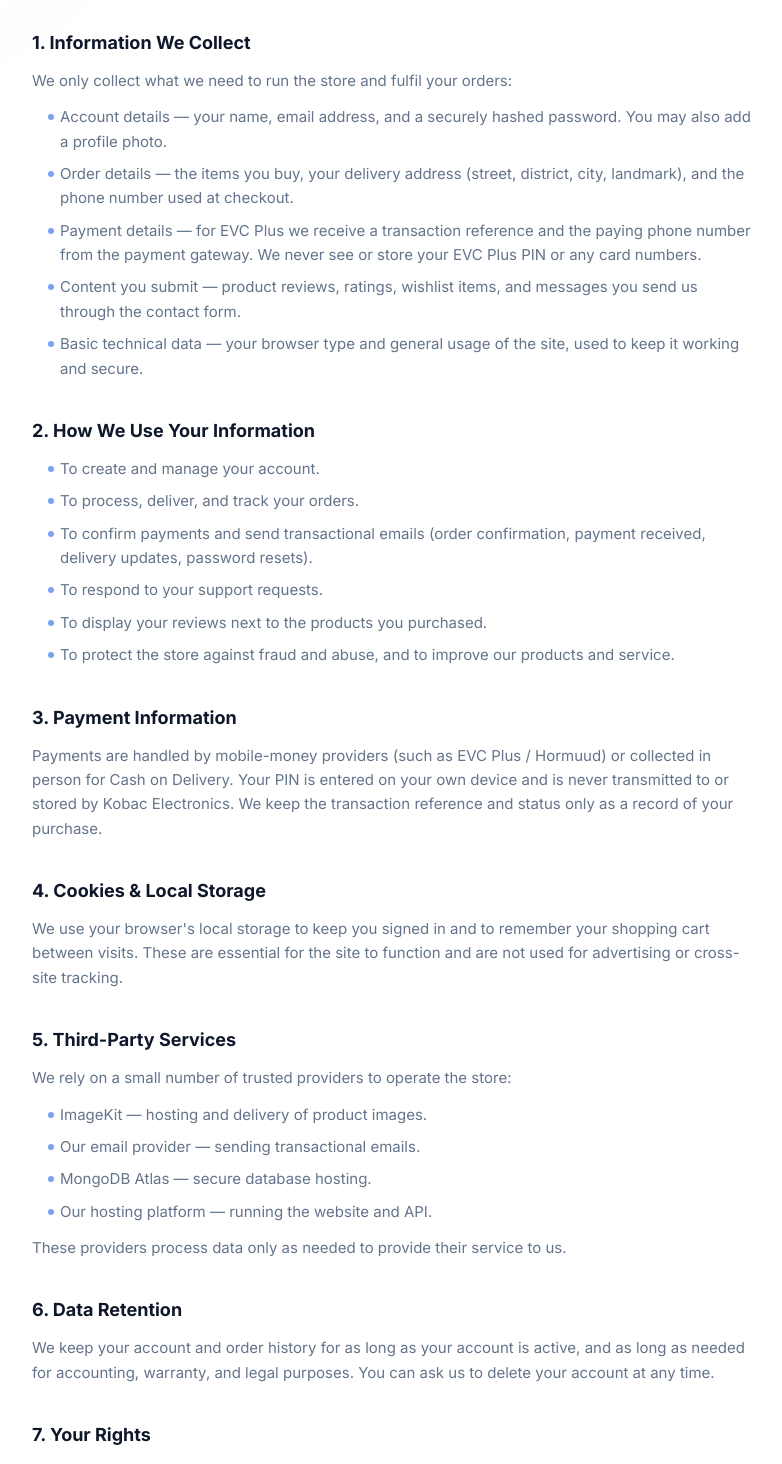
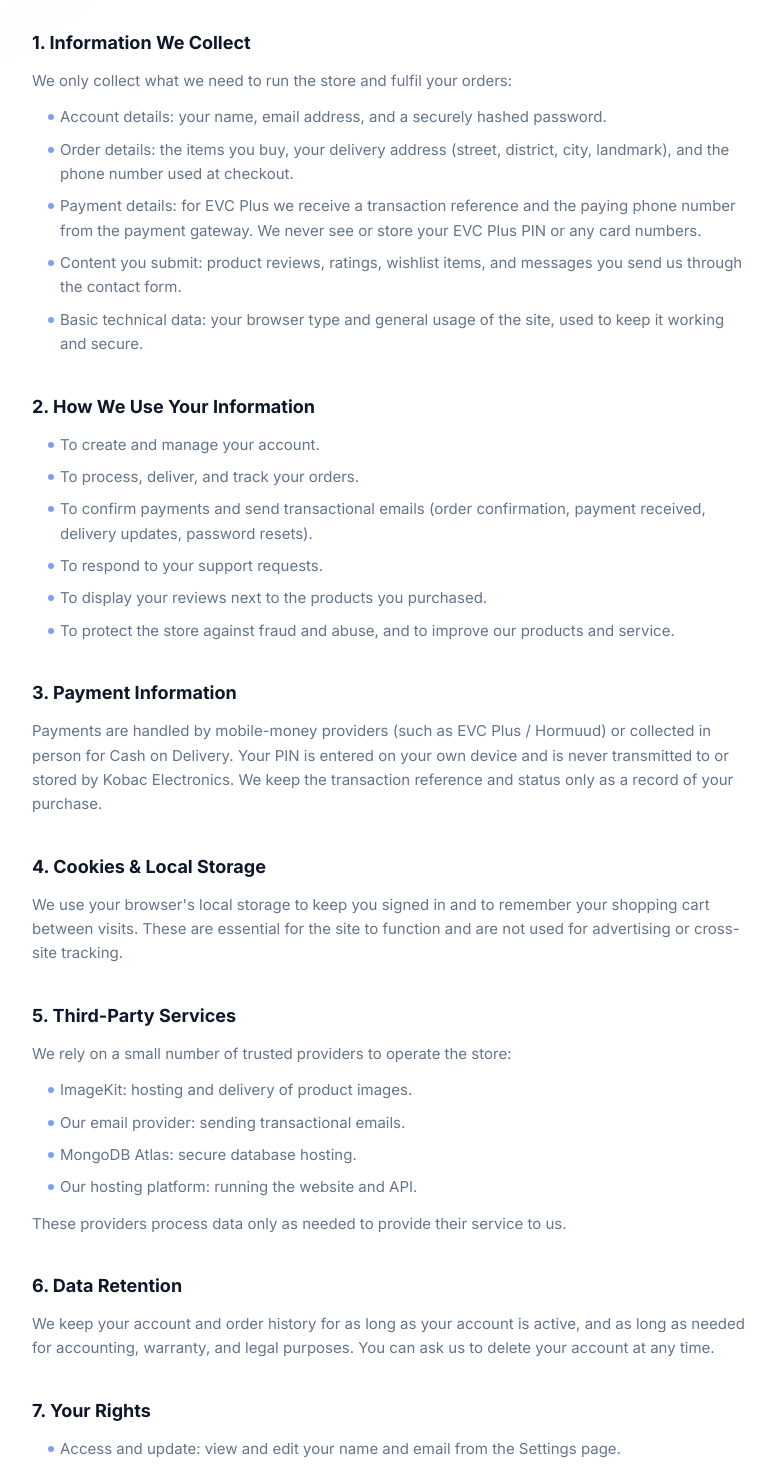
Before and after one commit to Abdalle13/kobac-electronics, a React (Vite) app in the folder frontend/: page /privacy in a window 1280 px wide. Shown: the part 360-1824 px from the top of the page, without its empty margins (248-1030 px from the left). Built offline with nearby package versions, Linux system fonts and the light colour scheme; no server answers.

Commit message:
make the mobile hero shorter with a more visible background image, and replace em dashes with plain punctuation in all user-facing text

```diff
--- a/frontend/src/components/admin/OverviewTab.jsx
+++ b/frontend/src/components/admin/OverviewTab.jsx
@@ -64,7 +64,7 @@ const OverviewTab = () => {
       <div className="bg-surface border border-line rounded-2xl p-5 sm:p-8">
         <div className="flex justify-between items-center mb-8">
           <div>
-            <h3 className="text-lg sm:text-xl font-bold text-fg tracking-tight">Revenue — last 7 days</h3>
+            <h3 className="text-lg sm:text-xl font-bold text-fg tracking-tight">Revenue (last 7 days)</h3>
             <p className="text-xs text-muted mt-1">Paid orders by day</p>
           </div>
           <div className="flex items-center gap-2 text-primary bg-primary/5 px-3 py-1.5 rounded-xl border border-primary/10">
--- a/frontend/src/components/admin/SettingsTab.jsx
+++ b/frontend/src/components/admin/SettingsTab.jsx
@@ -68,7 +68,7 @@ const SettingsTab = () => {
     setSavingProfile(true);
     try {
       await api.put('/users/profile', { name: profile.name, email: profile.email, password: profile.password });
-      toast.success('Profile updated — some changes may require re-login');
+      toast.success('Profile updated. Some changes may require re-login');
       setProfile((p) => ({ ...p, password: '', confirmPassword: '' }));
     } catch (err) {
       toast.error(err.response?.data?.message || err.message);
--- a/frontend/src/components/layout/Navbar.jsx
+++ b/frontend/src/components/layout/Navbar.jsx
@@ -63,7 +63,7 @@ const Navbar = () => {
           <Zap size={12} className="animate-pulse shrink-0" />
           <span className="truncate">
             Spend ${freeShippingThreshold}+ and get free delivery
-            <span className="hidden sm:inline"> — limited time</span>
+            <span className="hidden sm:inline"> (limited time)</span>
           </span>
         </span>
       </div>
--- a/frontend/src/pages/CheckoutPage.jsx
+++ b/frontend/src/pages/CheckoutPage.jsx
@@ -202,7 +202,7 @@ const CheckoutPage = () => {
                     icon={Smartphone}
                     tone="bg-primary/15 text-primary"
                     title="EVC Plus"
-                    subtitle="Mobile money — pay now from your phone"
+                    subtitle="Mobile money. Pay now from your phone"
                   />
                   <PaymentOption
                     selected={paymentMethod === 'Cash on Delivery'}
@@ -236,7 +236,7 @@ const CheckoutPage = () => {
                     />
                     <p className="text-[11px] text-muted flex items-center gap-1.5">
                       <ShieldCheck className="w-3.5 h-3.5 text-success shrink-0" />
-                      Simulated gateway — demo PIN is <span className="font-mono text-fg">1234</span>.
+                      Simulated gateway. Demo PIN is <span className="font-mono text-fg">1234</span>.
                     </p>
                   </div>
                 )}
@@ -272,7 +272,7 @@ const CheckoutPage = () => {
                   <p className="text-muted text-sm max-w-xs">
                     {evcStatus === 'pushing'
                       ? `A ${formatCurrency(totalPrice)} request was sent to ${evcNumber}. Approve it with your PIN.`
-                      : 'Payment approved — creating your order.'}
+                      : 'Payment approved. Creating your order.'}
                   </p>
                 </div>
               )}
--- a/frontend/src/pages/PrivacyPolicyPage.jsx
+++ b/frontend/src/pages/PrivacyPolicyPage.jsx
@@ -12,11 +12,11 @@ const PrivacyPolicyPage = () => (
       <p>We only collect what we need to run the store and fulfil your orders:</p>
       <LegalList
         items={[
-          'Account details — your name, email address, and a securely hashed password. You may also add a profile photo.',
-          'Order details — the items you buy, your delivery address (street, district, city, landmark), and the phone number used at checkout.',
-          'Payment details — for EVC Plus we receive a transaction reference and the paying phone number from the payment gateway. We never see or store your EVC Plus PIN or any card numbers.',
-          'Content you submit — product reviews, ratings, wishlist items, and messages you send us through the contact form.',
-          'Basic technical data — your browser type and general usage of the site, used to keep it working and secure.',
+          'Account details: your name, email address, and a securely hashed password.',
+          'Order details: the items you buy, your delivery address (street, district, city, landmark), and the phone number used at checkout.',
+          'Payment details: for EVC Plus we receive a transaction reference and the paying phone number from the payment gateway. We never see or store your EVC Plus PIN or any card numbers.',
+          'Content you submit: product reviews, ratings, wishlist items, and messages you send us through the contact form.',
+          'Basic technical data: your browser type and general usage of the site, used to keep it working and secure.',
         ]}
       />
     </LegalSection>
@@ -53,10 +53,10 @@ const PrivacyPolicyPage = () => (
       <p>We rely on a small number of trusted providers to operate the store:</p>
       <LegalList
         items={[
-          'ImageKit — hosting and delivery of product images.',
-          'Our email provider — sending transactional emails.',
-          'MongoDB Atlas — secure database hosting.',
-          'Our hosting platform — running the website and API.',
+          'ImageKit: hosting and delivery of product images.',
+          'Our email provider: sending transactional emails.',
+          'MongoDB Atlas: secure database hosting.',
+          'Our hosting platform: running the website and API.',
         ]}
       />
       <p>These providers process data only as needed to provide their service to us.</p>
@@ -72,9 +72,9 @@ const PrivacyPolicyPage = () => (
     <LegalSection heading="7. Your Rights">
       <LegalList
         items={[
-          'Access and update — view and edit your name, email, and photo from your Profile page.',
-          'Delete — contact us to close your account and remove your personal data.',
-          'Unsubscribe — opt out of non-essential emails at any time; you will still receive essential order emails.',
+          'Access and update: view and edit your name and email from the Settings page.',
+          'Delete: contact us to close your account and remove your personal data.',
+          'Unsubscribe: opt out of non-essential emails at any time; you will still receive essential order emails.',
         ]}
       />
     </LegalSection>
--- a/frontend/src/pages/ShopPage.jsx
+++ b/frontend/src/pages/ShopPage.jsx
@@ -20,7 +20,7 @@ const SORT_OPTIONS = [
 const PRICE_RANGES = [
   { label: 'Any price', min: '', max: '' },
   { label: 'Under $500', min: '', max: '500' },
-  { label: '$500 – $1,000', min: '500', max: '1000' },
+  { label: '$500 to $1,000', min: '500', max: '1000' },
   { label: 'Over $1,000', min: '1000', max: '' },
 ];
 
--- a/frontend/src/pages/TermsOfServicePage.jsx
+++ b/frontend/src/pages/TermsOfServicePage.jsx
@@ -29,7 +29,7 @@ const TermsOfServicePage = () => (
     <LegalSection heading="3. Orders">
       <p>
         Placing an order is an offer to buy. We accept your order when we confirm it on-screen and by email. We may
-        decline or cancel an order — for example if an item is out of stock, payment cannot be verified, or we suspect
+        decline or cancel an order, for example if an item is out of stock, payment cannot be verified, or we suspect
         fraud. Stock is reserved only once an order is successfully created.
       </p>
     </LegalSection>
```
Also changed, not shown: frontend/src/pages/ContactPage.jsx (+5 -5 lines), frontend/src/pages/HomePage.jsx (+5 -5 lines).
